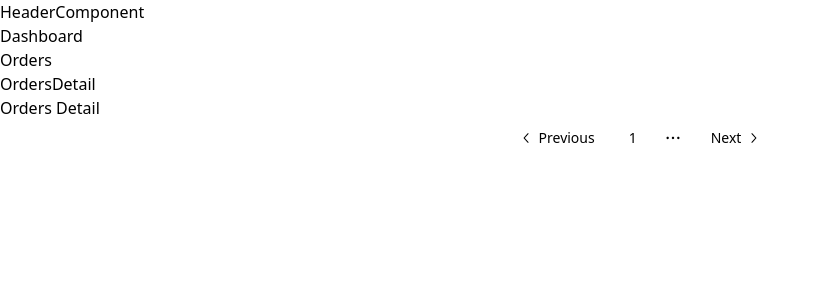
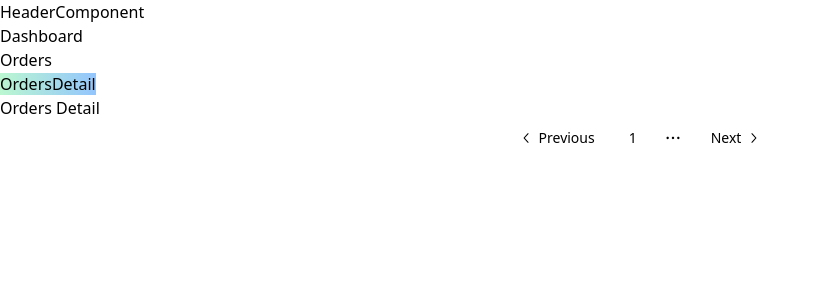
Before and after one commit to Moniroth-03/pos-frontend-IP-Project, a React (Vite) app: page /ordersDetail in a window 1280 px wide. Shown: the top 300 px of the page, without its empty margins (0-820 px from the left). Built offline with nearby package versions, Linux system fonts and the light colour scheme; sample sign-in values are in the browser's storage.

Commit message:
update code

```diff
--- a/src/app/layout/navigations/navigation.component.tsx
+++ b/src/app/layout/navigations/navigation.component.tsx
@@ -1,4 +1,4 @@
-import { Link } from "react-router-dom";
+import { NavLink } from "react-router-dom";
 
 let arr = [
   { name: "Dashboard", path: "/dashboard" },
@@ -11,7 +11,18 @@ const NavigationComponent = () => {
     <div>
       {arr.map((obj) => (
         <div>
-          <Link to={obj.path}>{obj.name}</Link>
+          <NavLink
+            to={obj.path}
+            className={({ isActive, isPending }) =>
+              isPending
+                ? "pending"
+                : isActive
+                ? "bg-gradient-to-r from-green-200 to-blue-300"
+                : ""
+            }
+          >
+            {obj.name}
+          </NavLink>
         </div>
       ))}
     </div>
```
